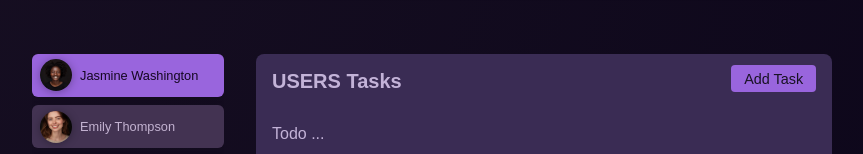
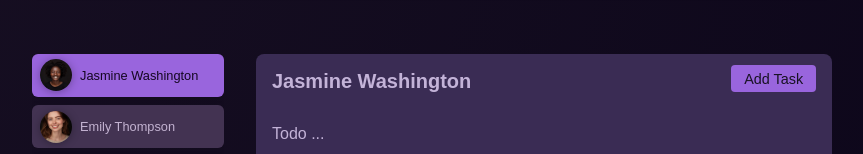
Before and after one commit to PedroLVA/AngularRouting, an Angular app: page /users/u1 in a window 1280 px wide. Shown: the part 208-362 px from the top of the page, without its empty margins (208-1071 px from the left). Built offline with nearby package versions, Linux system fonts and the light colour scheme.

Commit message:
Display the name of the user based on the url

```diff
--- a/src/app/app.config.ts
+++ b/src/app/app.config.ts
@@ -1,7 +1,9 @@
 import { ApplicationConfig } from "@angular/core";
-import { provideRouter } from "@angular/router";
+import { provideRouter, withComponentInputBinding } from "@angular/router";
 import { routes } from "./app.routes";
 
 export const appConfig: ApplicationConfig = {
-    providers: [provideRouter(routes)]
+    providers: [
+        provideRouter(routes, withComponentInputBinding())
+    ]
 }
--- a/src/app/users/user-tasks/user-tasks.component.html
+++ b/src/app/users/user-tasks/user-tasks.component.html
@@ -1,6 +1,6 @@
 <section id="tasks">
   <header>
-    <h2>USERS Tasks</h2>
+    <h2>{{userName()}}</h2>
     <menu>
       <a>Add Task</a>
     </menu>
--- a/src/app/users/user-tasks/user-tasks.component.ts
+++ b/src/app/users/user-tasks/user-tasks.component.ts
@@ -1,4 +1,6 @@
-import { Component } from '@angular/core';
+import { Component, computed, inject, input, OnInit } from '@angular/core';
+import { UsersService } from '../users.service';
+
 
 @Component({
   selector: 'app-user-tasks',
@@ -6,4 +8,10 @@ import { Component } from '@angular/core';
   templateUrl: './user-tasks.component.html',
   styleUrl: './user-tasks.component.css',
 })
-export class UserTasksComponent {}
+export class UserTasksComponent {
+  private userService = inject(UsersService)
+  userId = input.required<string>();
+
+  userName = computed(() => this.userService.users.find(u => u.id === this.userId())?.name)
+
+}
```
